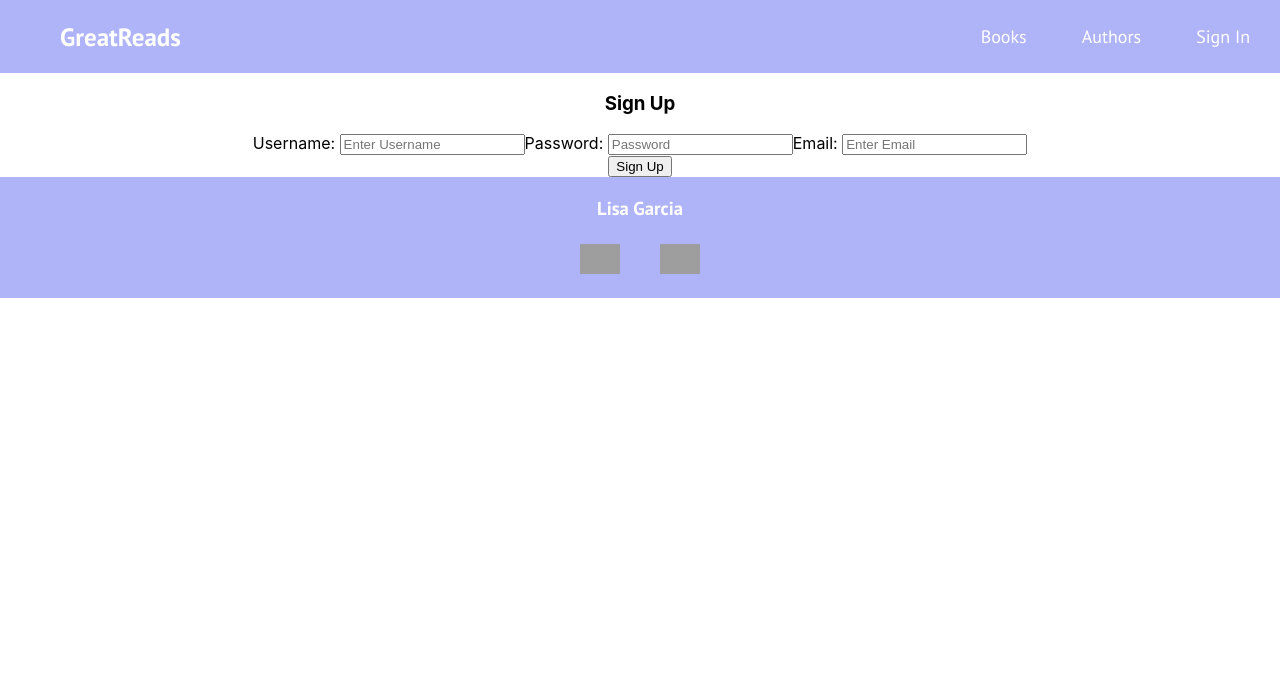
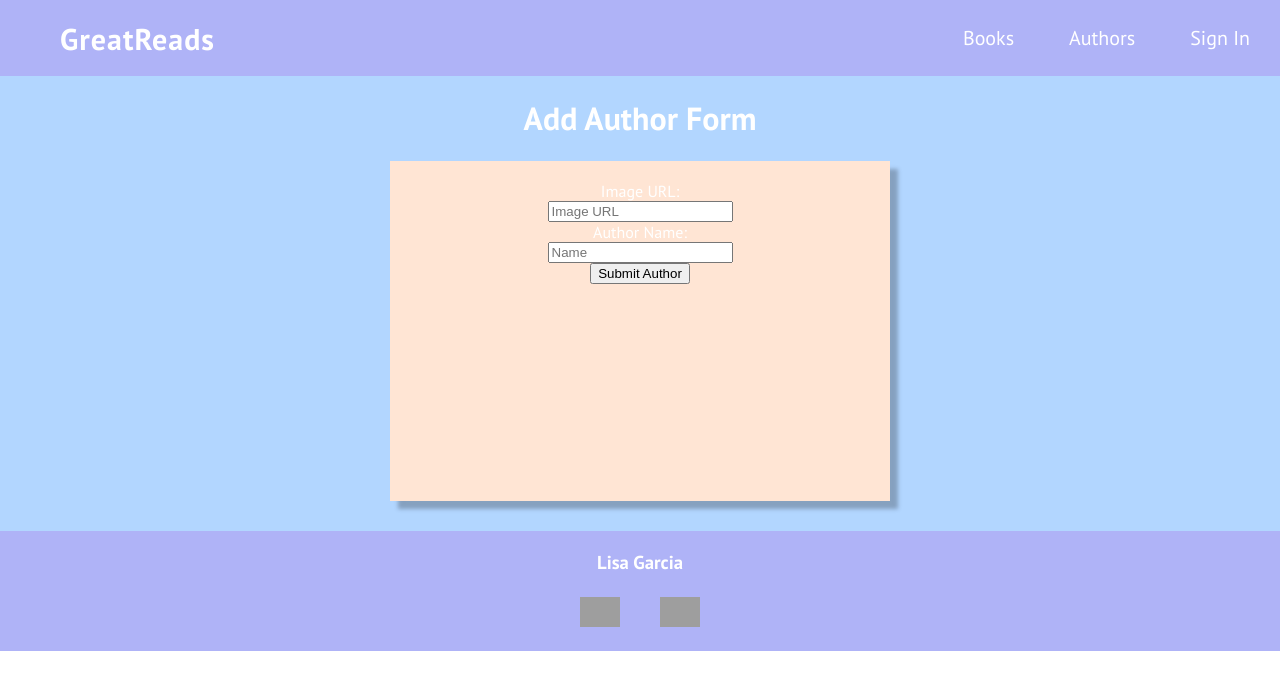
Before and after one commit to lisagarcia13/great-reads, a React (Create React App) app in the folder front-end/client/: page /add-author in a window 1280 px wide. Before the commit this address led to /sign-up. Shown: the top 690 px of the page. Built offline with nearby package versions, Linux system fonts and the light colour scheme; grey boxes are pictures that could not be loaded.

Commit message:
background color

```diff
--- a/front-end/client/src/App.js
+++ b/front-end/client/src/App.js
@@ -51,7 +51,7 @@ function App() {
         <Route path={'/authors'} element={<Authors user={user} toggle={toggle} />} />
         <Route path={'/authors/:id'} element={<AuthorDetails user={user} setToggle={setToggle}/>} />
         <Route path={'/authors/:id/edit'} element={user ? <EditAuthors user={user} toggle={toggle} />: <Navigate to='/sign-up'/>} />
-        <Route path={'/add-author'} element={ user ? <AddAuthor user={user} setToggle={setToggle} /> : <Navigate to='/sign-up'/>} />
+        <Route path={'/add-author'} element={ <AddAuthor user={user} setToggle={setToggle} /> } />
         <Route path={'/sign-in'} element={<SignIn setUser={setUser}/>} />
         <Route path={'/sign-up'} element={<SignUp setUser={setUser}/>} />
         <Route path ={'/sign-out'} element={<SignOut setUser={setUser}/>} />
--- a/front-end/client/src/components/Layout.css
+++ b/front-end/client/src/components/Layout.css
@@ -0,0 +1,7 @@
+.layout {
+  background-color: #b2d6ff;
+}
+
+/* #e2cfea light pink */
+/* #caff8a neon green*/
+/* #c8e7ff light blue */
--- a/front-end/client/src/components/Layout.jsx
+++ b/front-end/client/src/components/Layout.jsx
@@ -1,4 +1,5 @@
 import Footer from "./Footer";
+import "./Layout.css";
 
 const Layout = (props) => (
   <div className="layout">
--- a/front-end/client/src/components/Nav.css
+++ b/front-end/client/src/components/Nav.css
@@ -10,7 +10,7 @@
   /* flex-direction: row; */
   /* justify-content: flex-end; */
   position: relative;
-  font-size: 18px;
+  font-size: 20px;
 }
 .link:before,
 .main:before {
@@ -48,10 +48,11 @@
 .main {
   text-decoration: none;
   color: white;
-  font-size: 25px;
+  font-size: 30px;
   font-weight: 700;
   font-family: "PT Sans";
   display: flex;
   margin-left: 60px;
   position: relative;
+  letter-spacing: 1px;
 }
--- /dev/null
+++ b/front-end/client/src/screens/AddAuthor.css
@@ -0,0 +1,33 @@
+@import url("https://fonts.googleapis.com/css2?family=PT+Sans:wght@400;700&display=swap");
+
+.author-create {
+  display: flex;
+  flex-direction: column;
+  align-items: center;
+  color: white;
+  font-family: "PT Sans";
+}
+.author-sub-create {
+  display: flex;
+  flex-direction: row;
+  width: 100%;
+  justify-content: center;
+}
+.author-create-form {
+  display: flex;
+  flex-direction: column;
+  align-items: center;
+  width: 80%;
+}
+.author-create-form form {
+  display: flex;
+  max-width: 500px;
+  height: 300px;
+  width: 90%;
+  flex-direction: column;
+  align-items: center;
+  background-color: #ffe5d4;
+  box-shadow: 8px 8px 4px rgba(0, 0, 0, 0.25);
+  padding: 20px 0;
+  margin-bottom: 30px;
+}
--- a/front-end/client/src/screens/AddAuthor.jsx
+++ b/front-end/client/src/screens/AddAuthor.jsx
@@ -2,6 +2,7 @@ import { useState } from "react";
 import { useNavigate } from "react-router-dom";
 import Layout from "../components/Layout";
 import { createAuthor } from "../services/authors";
+import "./AddAuthor.css";
 
 function AddAuthor(props) {
   let nav = useNavigate();
@@ -29,12 +30,12 @@ function AddAuthor(props) {
   return (
     <Layout user={props.user}>
       <div>
-        <div className="main-create">
-          <div className="sub-create">
-            <div className="create-form">
-              <h1>Add Author</h1>
+        <div className="author-create">
+          <div className="author-sub-create">
+            <div className="author-create-form">
+              <h1>Add Author Form</h1>
               <form onSubmit={handleSubmit}>
-                <label>Image URL:</label>
+                <label>Image URL: </label>
                 <input
                   placeholder="Image URL"
                   value={author.image}
@@ -42,7 +43,7 @@ function AddAuthor(props) {
                   required
                   onChange={handleChange}
                 />
-                <label>Author Name:</label>
+                <label>Author Name: </label>
                 <input
                   placeholder="Name"
                   value={author.name}
```
Also changed, not shown: front-end/client/src/screens/AddBook.css (added).
